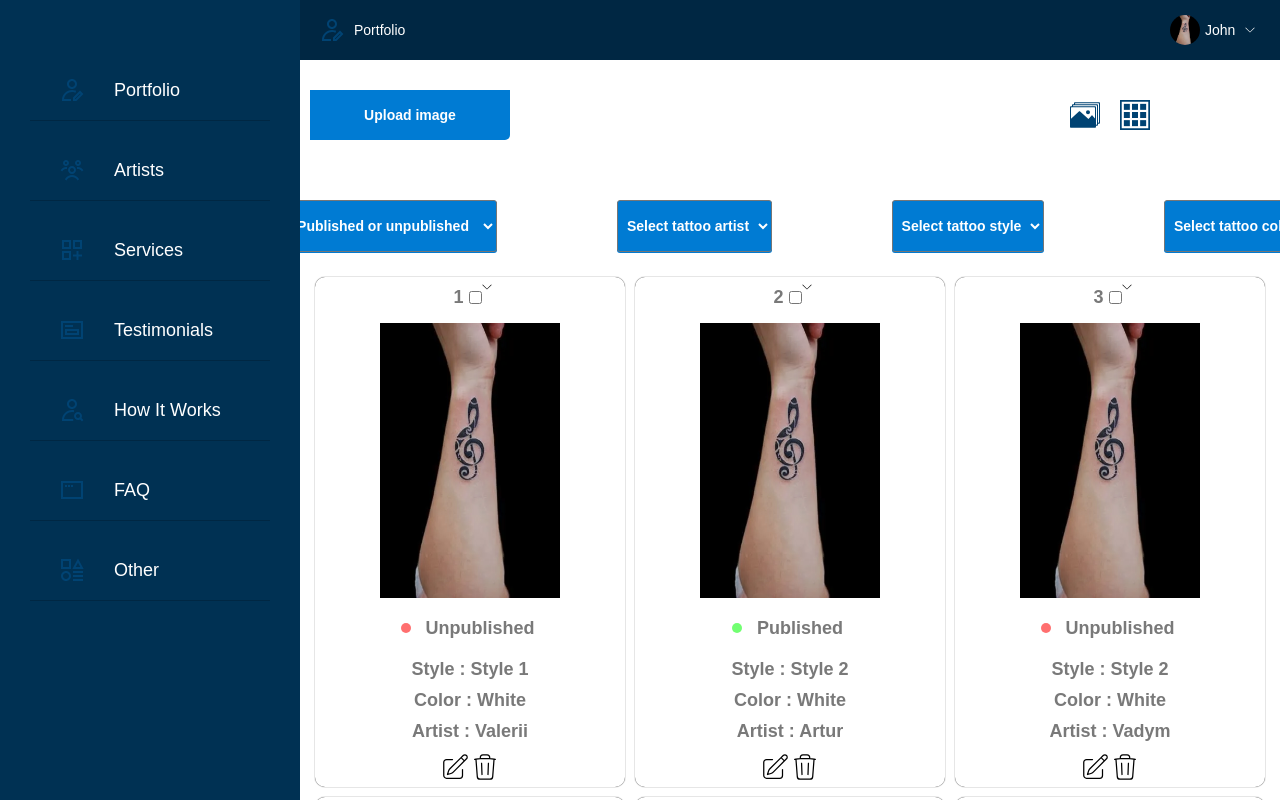
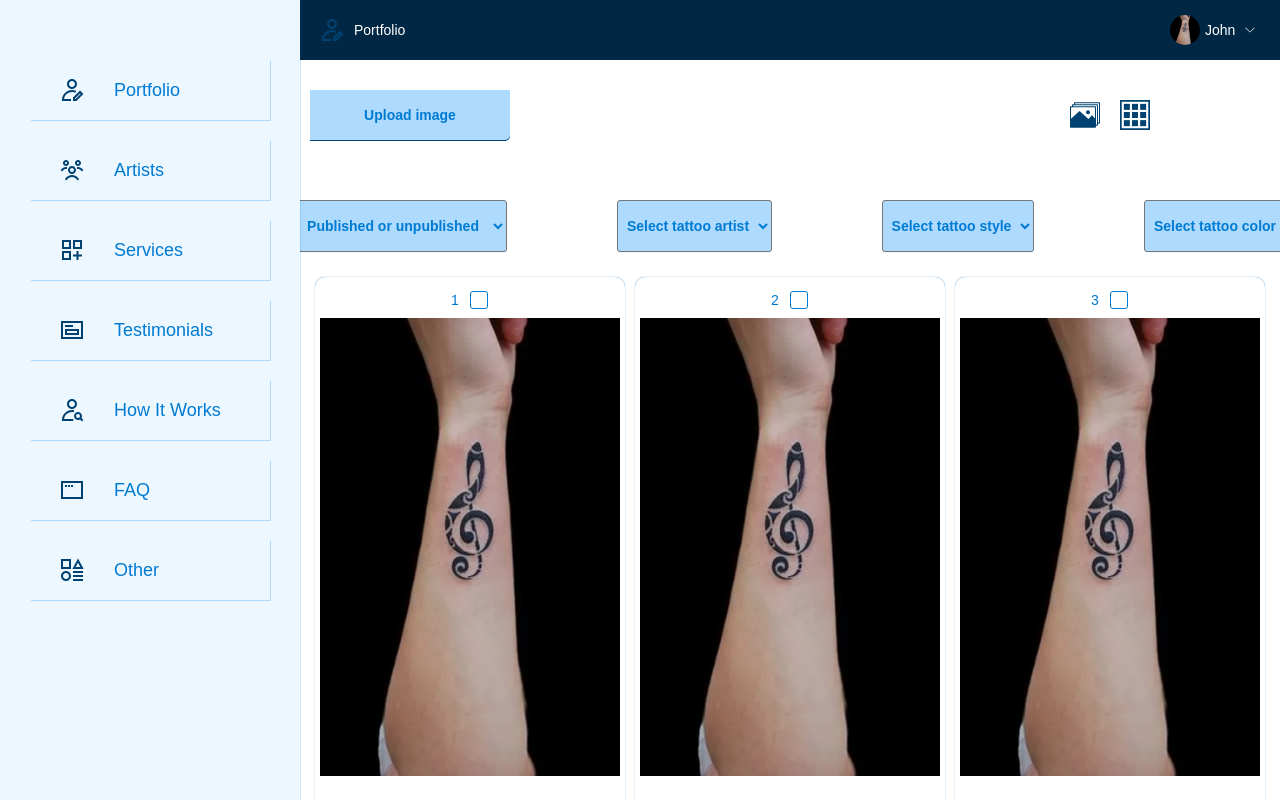
Before and after one commit to jesuitdelray/admin-panel-css, a React (Vite) app: page / in a window 1280 px wide. Shown: the top 800 px of the page. Built offline with nearby package versions, Linux system fonts and the light colour scheme.

Commit message:
the last of

```diff
--- a/package.json
+++ b/package.json
@@ -11,7 +11,8 @@
   "dependencies": {
     "@swc/helpers": "~0.5.0",
     "react": "18.2.0",
-    "react-dom": "18.2.0"
+    "react-dom": "18.2.0",
+    "uuid": "^9.0.0"
   },
   "devDependencies": {
     "@nx/cypress": "16.3.2",
@@ -27,6 +28,7 @@
     "@types/node": "18.14.2",
     "@types/react": "18.0.28",
     "@types/react-dom": "18.0.11",
+    "@types/uuid": "^9.0.2",
     "@typescript-eslint/eslint-plugin": "^5.58.0",
     "@typescript-eslint/parser": "^5.58.0",
     "@vitejs/plugin-react": "^3.0.0",
--- a/src/app/app.tsx
+++ b/src/app/app.tsx
@@ -2,7 +2,7 @@
 import { Content } from 'src/components/Content/ui/Content';
 import { Navbar } from 'src/components/Navbar/ui/Navbar';
 import { Sidebar } from 'src/components/Sidebar/ui/Sidebar';
-
+import styles from './app.module.scss';
 export function App() {
   return (
     <div>
--- a/src/components/Filter/ui/Filter.module.scss
+++ b/src/components/Filter/ui/Filter.module.scss
@@ -16,16 +16,16 @@
   padding: 5px;
   box-sizing: content-box;
   font-weight: bold;
-  color: var(--color-white);
-  background-color: var(--color-accent);
+  background-color: var(--color-moderate-accent);
+  box-shadow: 0 1px 0 0 var(--color-light-accent);
+  color: var(--color-accent);
   border-radius: 3px;
-  box-shadow: 0 1px 0 0 var(--color-accent);
   cursor: pointer;
-  margin-left: 20px;
+  margin-left: 10px;
 }
 
 .filterBtn:hover {
-  box-shadow: 0 0 0 2px var(--color-accent);
+  box-shadow: 0 0 0 1px var(--color-accent);
 }
 
 .downarrowIcon {
--- a/src/components/Filter/ui/Filter.tsx
+++ b/src/components/Filter/ui/Filter.tsx
@@ -10,7 +10,7 @@ export function Filter() {
             <select className={styles.filterBtn} key={item.text}>
               <option className={styles.filterBtn}>
                 {item.text}
-                {<item.icon className={styles.downarrowIcon} />}
+                <item.icon className={styles.downarrowIcon} />
               </option>
               {item.options.map((option) => (
                 <option className={styles.dropdown} key={option}>
--- a/src/components/Sidebar/ui/Sidebar.module.scss
+++ b/src/components/Sidebar/ui/Sidebar.module.scss
@@ -1,11 +1,12 @@
 .wrapper {
   height: 100%;
-  background-color: var(--color-sidebar);
+  background-color: var(--color-light-accent);
   width: 300px;
   top: 0;
   left: 0;
   position: fixed;
-  z-index: 1;
+  box-shadow: 0 0 1px 0 var(--color-accent);
+  z-index: 100;
 }
 
 .content {
@@ -20,7 +21,7 @@
 }
 
 .link {
-  color: white;
+  color: var(--color-accent);
   display: flex;
   gap: 30px;
   align-items: center;
@@ -29,7 +30,7 @@
   width: 240px;
   height: 40px;
   font-size: 18px;
-  box-shadow: 0 1px 0 0 var(--color-navbar);
+  box-shadow: 1px 1px 0 0 var(--color-moderate-accent);
   text-decoration: none;
 }
 
@@ -37,19 +38,23 @@
   transform: translateX(10%);
   transition: ease 0.3s;
   cursor: pointer;
-  color: var(--color-light-accent);
+  color: var(--color-white);
   border-right: 1px solid var(--color-accent);
-  background-color: var(--color-navbar);
-  box-shadow: 0 1px 0 0 var(--color-dark-accent);
+  background-color: var(--color-moderate-accent);
+  box-shadow: 0 1px 0 0 var(--color-accent);
 }
 
 .link:active {
-  color: var(--color-dark-accent);
+  color: var(--color-accent);
 }
 
 .svg path {
   width: 30px;
   fill: var(--color-dark-accent);
+}
+
+.link:hover .svg path {
+  fill: var(--color-white);
 }
 
 @media screen and (max-width: 1250px) {
--- a/src/components/Table/ui/Table.module.scss
+++ b/src/components/Table/ui/Table.module.scss
@@ -6,7 +6,7 @@
 
 .table {
   display: grid;
-  grid-template-columns: repeat(auto-fit, minmax(300px, 1fr));
+  grid-template-columns: repeat(auto-fit, minmax(250px, 1fr));
   width: 100%;
 }
 
@@ -22,42 +22,89 @@
   justify-content: center;
 }
 
-.checkboxDropdownIcon {
-  position: relative;
-  width: 10px;
-  height: 10px;
+.table td:first-child {
+  margin-top: 10px;
 }
 
 .photo {
-  width: 60%;
+  height: 50%;
+  width: 100%;
+}
+
+.idCheckbox {
+  display: flex;
+  align-items: center;
+  width: 20px;
+  margin-left: 10px;
+  justify-content: center;
+  position: relative;
+  cursor: pointer;
+}
+
+.checkbox {
+  opacity: 0;
+}
+
+.idCheckbox::before {
+  content: '';
+  width: 16px;
+  height: 16px;
+  border: 1px solid var(--color-accent);
+  background-color: var(--color-white);
+  border-radius: 3px;
+}
+
+.idCheckbox:checked::before {
+  background-color: var(--color-white);
+}
+
+.idCheckbox::after {
+  content: '\2713';
+  position: absolute;
+  top: 50%;
+  left: 50%;
+  transform: translate(-50%, -50%);
+  color: var(--color-accent);
+  font-size: 12px;
+  font-weight: bold;
+  opacity: 0;
+  transition: opacity 0.3s ease;
+}
+
+.idCheckbox:checked::after {
+  opacity: 1;
+}
+
+.idCheckbox:checked .table td {
+  background-color: black;
 }
 
 .displayedContent {
-  color: var(--color-table-initial-block);
+  color: var(--color-accent);
   background-color: var(--color-white);
   margin: 5px;
-  box-shadow: 0 0 1px 0 black;
+  box-shadow: 0 0 1px 0 var(--color-accent);
   border-radius: 10px;
-  font-weight: bold;
 }
 
 .icon {
-  stroke: var(--color-black);
+  stroke: var(--color-dark-accent);
   width: 30px;
   height: 30px;
 }
 
 .icon:hover {
-  stroke: var(--color-table-initial-block);
+  stroke: var(--color-moderate-accent);
   cursor: pointer;
 }
 
 .icon:active {
-  stroke: var(--color-table-second);
+  stroke: var(--color-dark-accent);
 }
 
 .statusPublished,
 .statusUnpublished {
+  font-weight: bold;
   display: flex;
   width: 100%;
   gap: 10px;
--- a/src/components/Table/ui/Table.tsx
+++ b/src/components/Table/ui/Table.tsx
@@ -2,24 +2,33 @@ import styles from './Table.module.scss';
 import { DeleteIcon } from 'src/assets/icons/delete';
 import { EditIcon } from 'src/assets/icons/edit';
 import { list } from '../data/list';
-import { DownArrowIcon } from 'src/assets/icons';
+import { v4 as uuidv4 } from 'uuid';
 
 export function Table() {
+  const uuid = uuidv4();
+
   return (
     <table className={styles.wrapper}>
       <tbody className={styles.table}>
-        {list.map((item) => (
-          <tr key={item.id} className={styles.displayedContent}>
-            <td className={styles.checkboxContainer}>
-              <td>{item.id}</td>
-              <input type="checkbox" className={styles.checkboxIcon} />
-              <DownArrowIcon className={styles.checkboxDropdownIcon} />
+        {list.map((item, index) => {
+          const { id, photo, status, name, style, color } = item;
+          return (
+            <tr key={id} className={styles.displayedContent}>
+              <label htmlFor={index + `checkbox` + uuid}>
+                <td>
+                  {id}
+                  <input
+                    type="checkbox"
+                    className={styles.idCheckbox}
+                    id={index + `checkbox` + uuid}
+                  />
                 </td>
+              </label>
               <td>
-              <img src={item.photo} alt={item.name} className={styles.photo} />
+                <img src={photo} alt={name} className={styles.photo} />
               </td>
               <td className={styles.statusString}>
-              {item.status ? (
+                {status ? (
                   <td className={styles.statusPublished}>
                     <div className={styles.publishedIcon} />
                     <td>Published</td>
@@ -31,15 +40,16 @@ export function Table() {
                   </td>
                 )}
               </td>
-            <td className={styles.nameString}>Style : {item.style}</td>
-            <td>Color : {item.color}</td>
-            <td className={styles.styleString}>Artist : {item.name}</td>
+              <td className={styles.nameString}>Style : {style}</td>
+              <td>Color : {color}</td>
+              <td className={styles.styleString}>Artist : {name}</td>
               <td>
                 <EditIcon className={styles.icon} />
                 <DeleteIcon className={styles.icon} />
               </td>
             </tr>
-        ))}
+          );
+        })}
       </tbody>
     </table>
   );
--- a/src/components/Table2/ui/Table2.module.scss
+++ b/src/components/Table2/ui/Table2.module.scss
@@ -13,17 +13,30 @@
 }
 
 .table th {
-  background-color: var(--color-sidebar);
+  color: var(--color-white);
+  background-color: var(--color-dark-accent);
   height: 50px;
 }
 
+.table th:first-child {
+  display: flex;
+  align-items: center;
+  justify-content: center;
+}
+
 tr:nth-child(2n) {
-  background-color: var(--color-table-second);
+  background-color: var(--color-light-accent);
 }
 
 .table td {
   justify-content: center;
-  color: var(--color-table-initial);
+  color: var(--color-accent);
+}
+
+.table td:first-child {
+  display: flex;
+  padding: 0;
+  gap: 10px;
 }
 
 .photo,
@@ -32,20 +45,60 @@ tr:nth-child(2n) {
   height: 70px;
 }
 
-.checkbox {
-  height: 15px;
-  width: 100%;
+.idCheckbox {
+  display: flex;
+  align-items: center;
+  width: 20px;
+  justify-content: center;
+  position: relative;
   cursor: pointer;
 }
 
-.displayedContent {
+.checkbox {
+  opacity: 0;
+}
+
+.idCheckbox::before {
+  content: '';
+  width: 16px;
+  height: 16px;
+  border: 1px solid var(--color-accent);
+  background-color: var(--color-white);
+  border-radius: 3px;
+}
+
+.idCheckbox:checked::before {
+  background-color: var(--color-white);
+}
+
+.idCheckbox::after {
+  content: '\2713';
+  position: absolute;
+  top: 50%;
+  left: 50%;
+  transform: translate(-50%, -50%);
+  color: var(--color-accent);
+  font-size: 12px;
   font-weight: bold;
+  opacity: 0;
+  transition: opacity 0.3s ease;
+}
+
+.idCheckbox:checked::after {
+  opacity: 1;
 }
 
 .editDelete {
   display: flex;
   margin-top: 18px;
-  gap: 10px;
+  border-radius: 10px;
+}
+
+.editDeleteInternal {
+  background-color: var(--color-white);
+  box-shadow: 0 0 1px 0 var(--color-accent);
+  display: flex;
+  border-radius: 10px;
 }
 
 .editBtn {
@@ -63,12 +116,32 @@ tr:nth-child(2n) {
   cursor: pointer;
 }
 
+.editBtn:hover {
+  background-color: var(--color-moderate-accent);
+}
+
+.deleteIcon:hover {
+  stroke: var(--color-accent);
+}
+
+.deleteIcon:active {
+  stroke: var(--color-dark-accent);
+}
+
+.editBtn:active {
+  background-color: var(--color-accent);
+}
+
 .editIcon,
 .deleteIcon {
-  margin-right: 5px;
+  margin-right: 10px;
   width: 20px;
-  fill: var(--color-dark-accent);
   cursor: pointer;
+}
+
+.deleteIcon {
+  stroke: var(--color-dark-accent);
+  margin-left: 5px;
 }
 
 .status {
@@ -76,22 +149,19 @@ tr:nth-child(2n) {
   justify-content: center;
   width: 100%;
   height: 30px;
-  cursor: pointer;
 }
 
 .statusIcons {
   display: flex;
   align-items: center;
   justify-content: center;
+  box-shadow: 0 0 1px 0 var(--color-accent);
   height: 40px;
   width: 50%;
   gap: 5px;
   border-radius: 10px;
-  color: var(--color-table-initial);
-}
-
-.unpublishedIcon path {
-  fill: white;
+  font-weight: bold;
+  color: var(--color-accent);
 }
 
 .publishedIcon path {
@@ -120,10 +190,6 @@ tr:nth-child(2n) {
   gap: 10px;
 }
 
-.editIcon {
-  fill: var(--color-white);
-}
-
 .icon:active {
   fill: var(--color-accent);
 }
--- a/src/components/UpperPart/UpperPart.module.scss
+++ b/src/components/UpperPart/UpperPart.module.scss
@@ -7,8 +7,9 @@
 .uploadBtn {
   width: 200px;
   height: 50px;
-  background-color: var(--color-accent);
-  color: var(--color-white);
+  background-color: var(--color-moderate-accent);
+  box-shadow: 0 1px 0 0 var(--color-dark-accent);
+  color: var(--color-accent);
   border-bottom-right-radius: 5px;
   font-weight: bold;
   border: none;
@@ -16,13 +17,11 @@
 
 .uploadBtn:hover {
   cursor: pointer;
-  background-color: var(--color-navbar);
-  box-shadow: 0 1px 0 0 var(--color-dark-accent);
-  color: var(--color-light-accent);
 }
 
 .uploadBtn:active {
-  background-color: var(--color-dark-accent);
+  background-color: var(--color-accent);
+  color: var(--color-white);
 }
 
 .icons {
--- a/src/styles.scss
+++ b/src/styles.scss
@@ -27,11 +27,12 @@
   --color-white: #fff;
   --color-sidebar: #003153;
   --color-accent: #007bd3;
+  --color-moderate-accent: #aedafe;
   --color-navbar: #002743;
   --color-black: #000;
   --color-dark-accent: #004373;
-  --color-light-accent: #a8dbff;
-  --color-table-initial: #949494;
+  --color-light-accent: #edf7ff;
+  --color-table-initial: #6e6e6e;
   --color-table-second: #d3d3d3;
   --color-status-dropdown: #6a6a6a;
   --color-table-initial-block: #797979;
@@ -39,8 +40,8 @@
   --margin-sidebar: 300px;
   --margin-navbar: 60px;
   //
-  --font-size-blockTable: 18px;
-  --font-size-rowTable: 18px;
+  --font-size-blockTable: 14px;
+  --font-size-rowTable: 14px;
 }
 
 // gray theme
```
Also changed, not shown: src/app/app.module.scss (+11 -0 lines), src/components/Table2/ui/Table2.tsx (+19 -12 lines), 1 other file (tests, documents, lock files or other folders). Lines whose indentation alone changed are shown as unchanged.
